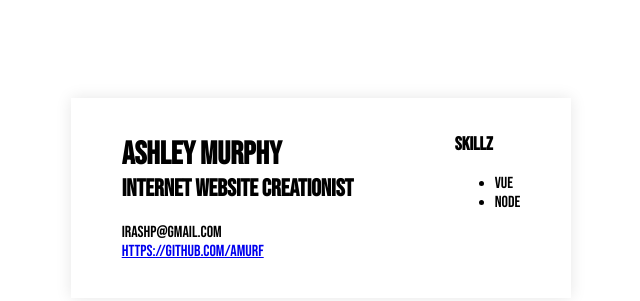
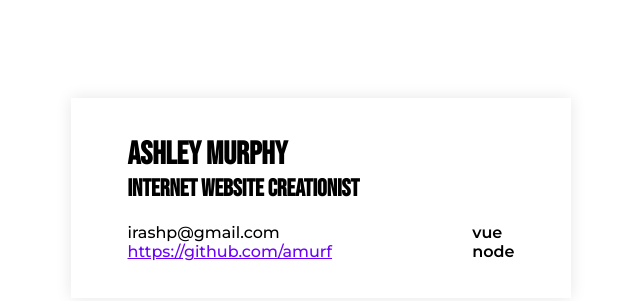
Before and after one commit to amurf/amurf.dev, a plain HTML site: page index.html in a window 1280 px wide. Shown: the part 210-511 px from the top of the page, without its empty margins (319-959 px from the left). Drawn offline with Linux system fonts and the light colour scheme.

Commit message:
Add Montserrat font, restyle links

```diff
--- a/index.html
+++ b/index.html
@@ -7,11 +7,32 @@
   </head>
   <body>
     <style>
-      @import url("https://fonts.googleapis.com/css2?family=Bebas+Neue&display=swap");
+      @import url("https://fonts.googleapis.com/css2?family=Bebas+Neue&family=Raleway&family=Montserrat:wght@500;600&display=swap");
 
 
+      h1, h2, h3 {
+        font-family: "Bebas Neue", sans-serif;
+      }
+
       body {
-        font-family: "Bebas Neue", sans-serif;
+        font-family: "Montserrat", sans-serif;
+      }
+
+      ul {
+        padding: 0;
+        margin: 0;
+        list-style-type: none;
+      }
+
+      a {
+        color: #6d00f9;
+      }
+
+      .skills {
+        display: flex;
+        flex-direction: column;
+        justify-content: flex-end;
+        font-weight: 600;
       }
 
       .wrapper {
@@ -135,8 +156,7 @@
               </p>
             </div>
 
-            <div class="skills-projects">
-              <h3>skillz</h3>
+            <div class="skills">
               <ul>
                 <li>vue</li>
                 <li>node</li>
```
